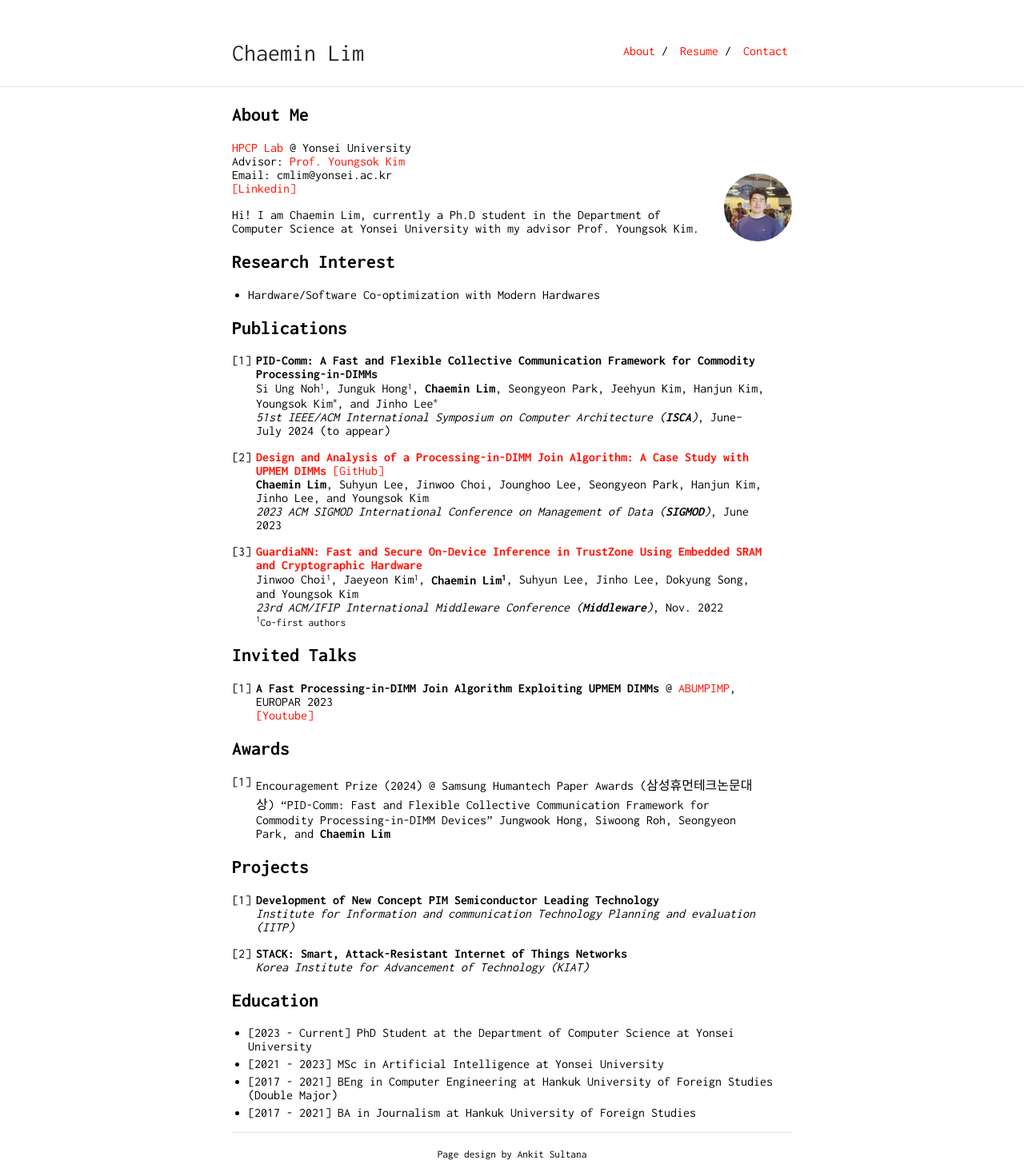
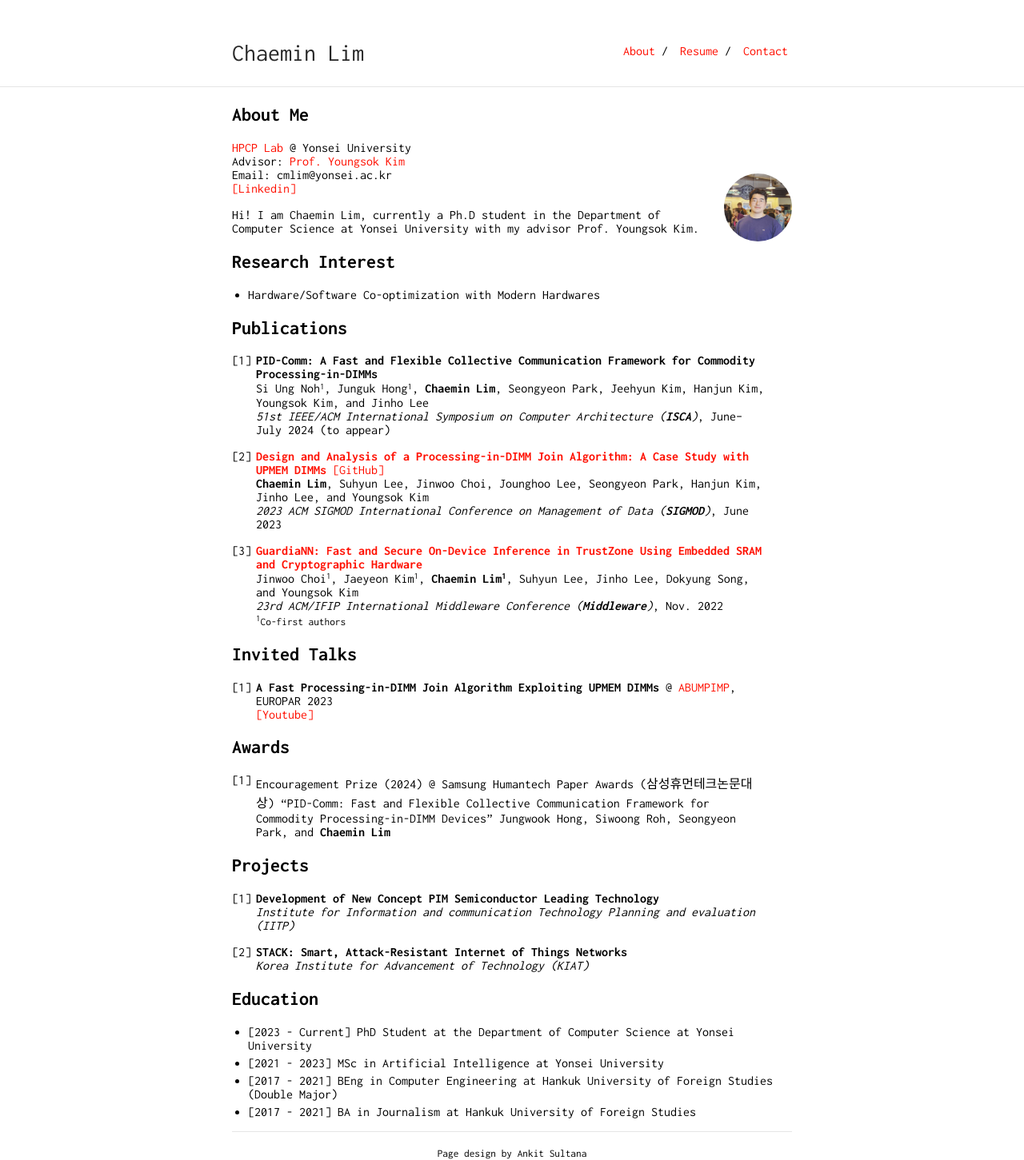
Before and after one commit to janoslim/janoslim.github.io, a Jekyll site: the page built from index.md, in a window 1280 px wide. Shown: the whole page at 80% size. Built offline with Jekyll 4.4.1, drawn with Linux system fonts in a browser that asks for light colours; our own code applies the rules of GitHub Pages for plain Markdown files.

```diff
--- a/index.md
+++ b/index.md
@@ -19,7 +19,7 @@ Hi! I am Chaemin Lim, currently a Ph.D student in the Department of Computer Sci
 ## Publications
 
 1. <b>PID-Comm: A Fast and Flexible Collective Communication Framework for Commodity Processing-in-DIMMs</b><br>
-Si Ung Noh<small><sup>1</sup></small>, Junguk Hong<small><sup>1</sup></small>, <b>Chaemin Lim</b>, Seongyeon Park, Jeehyun Kim, Hanjun Kim, Youngsok Kim<small><sup>*</sup></small>, and Jinho Lee<small><sup>*</sup></small><br>
+Si Ung Noh<small><sup>1</sup></small>, Junguk Hong<small><sup>1</sup></small>, <b>Chaemin Lim</b>, Seongyeon Park, Jeehyun Kim, Hanjun Kim, Youngsok Kim, and Jinho Lee<br>
 <i>51st IEEE/ACM International Symposium on Computer Architecture (<b>ISCA</b>)</i>, June&ndash;July 2024 (to appear)<br>
 
 2. <b><a href="https://doi.org/10.1145/3589258">Design and Analysis of a Processing-in-DIMM Join Algorithm: A Case Study with UPMEM DIMMs</a></b> <a href="https://github.com/yonsei-hpcp/pid-join">[GitHub]</a><br>
```
